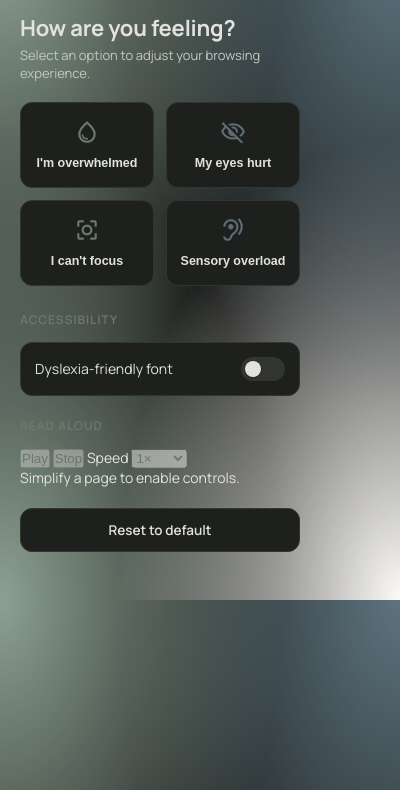
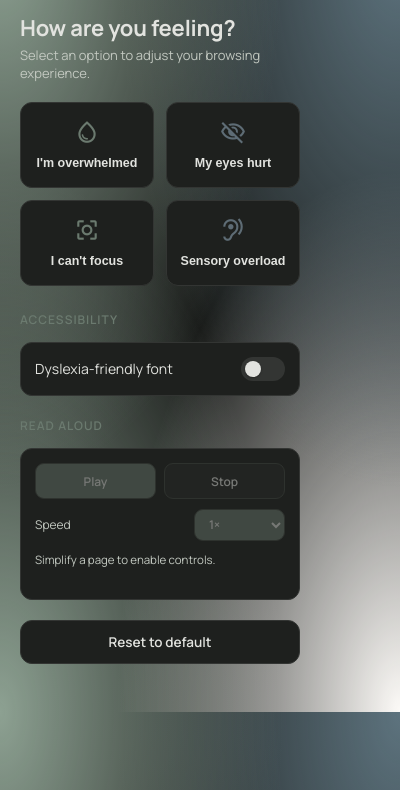
Before and after one commit to SHREYA-G-AMIN/unclutter, a browser extension: page popup/popup.html in a window 400 px wide. Shown: the part 54-844 px from the top of the page. Drawn offline with nearby package versions, Linux system fonts and the light colour scheme.

Commit message:
style: polish popup reader controls

```diff
--- a/popup/popup.css
+++ b/popup/popup.css
@@ -251,3 +251,64 @@ main { padding: 20px; }
   color: var(--sage-muted);
   min-height: 16px;
 }
+
+.reader-card {
+  padding: 14px;
+  border: 1px solid var(--surface-container-highest);
+  border-radius: 12px;
+  background: var(--surface-container);
+}
+
+.reader-buttons {
+  display: grid;
+  grid-template-columns: 1fr 1fr;
+  gap: 8px;
+}
+
+.reader-btn,
+.speed-control select {
+  min-height: 36px;
+  border: 1px solid var(--outline-variant);
+  border-radius: 9px;
+  color: var(--on-surface);
+  background: var(--sage-muted);
+  font: 600 12px "Manrope", sans-serif;
+}
+
+.reader-btn {
+  cursor: pointer;
+}
+
+.reader-btn-secondary {
+  background: var(--surface-container-high);
+}
+
+.reader-btn:disabled,
+.speed-control select:disabled {
+  cursor: not-allowed;
+  opacity: 0.45;
+}
+
+.speed-control {
+  grid-column: 1 / -1;
+  display: flex;
+  align-items: center;
+  justify-content: space-between;
+  margin-top: 2px;
+  color: var(--on-surface-variant);
+  font-size: 12px;
+}
+
+.speed-control select {
+  min-height: 32px;
+  padding: 0 28px 0 10px;
+  cursor: pointer;
+}
+
+.reader-status {
+  min-height: 34px;
+  margin-top: 10px;
+  color: var(--on-surface-variant);
+  font-size: 11.5px;
+  line-height: 17px;
+}
```
